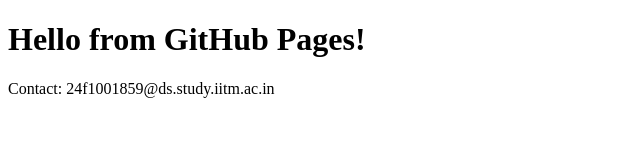
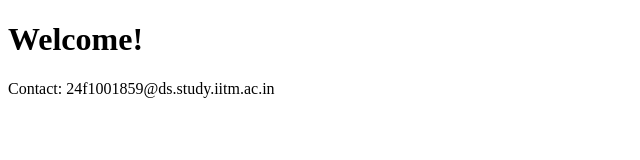
Before and after one commit to oldnewnight/TDS-GA, a plain HTML site: page index.html in a window 1280 px wide. Shown: the whole page, without its empty margins (0-640 px from the left). Drawn offline with Linux system fonts and the light colour scheme.

Commit message:
Update index.html

```diff
--- a/index.html
+++ b/index.html
@@ -1,12 +1,11 @@
 <!DOCTYPE html>
 <html lang="en">
 <head>
-  <meta charset="UTF-8" />
-  <meta name="viewport" content="width=device-width, initial-scale=1.0" />
+  <meta charset="UTF-8">
   <title>My GitHub Page</title>
 </head>
 <body>
-  <h1>Hello from GitHub Pages!</h1>
+  <h1>Welcome!</h1>
   <p>Contact: <!--email_off-->24f1001859@ds.study.iitm.ac.in<!--/email_off--></p>
 </body>
 </html>
```
